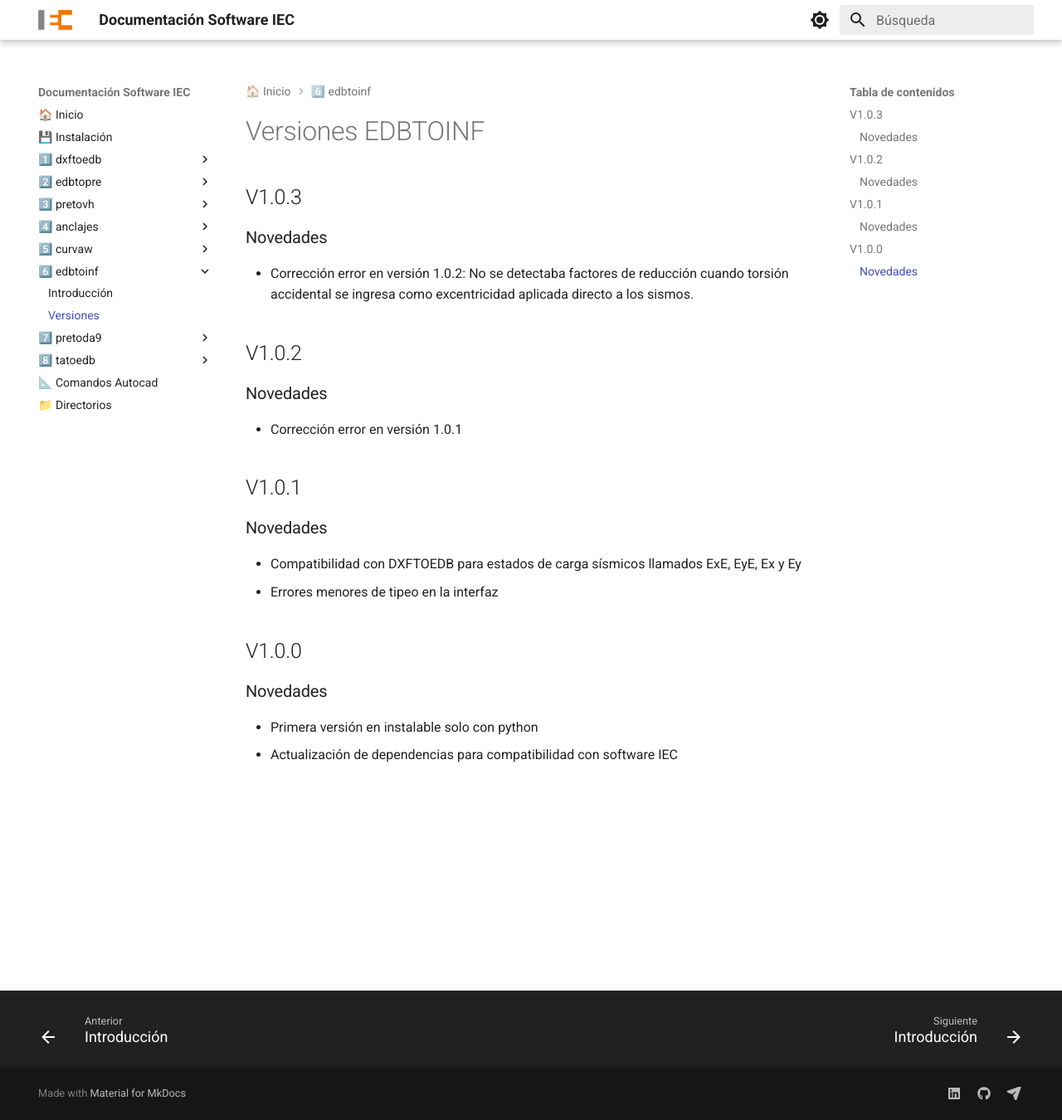
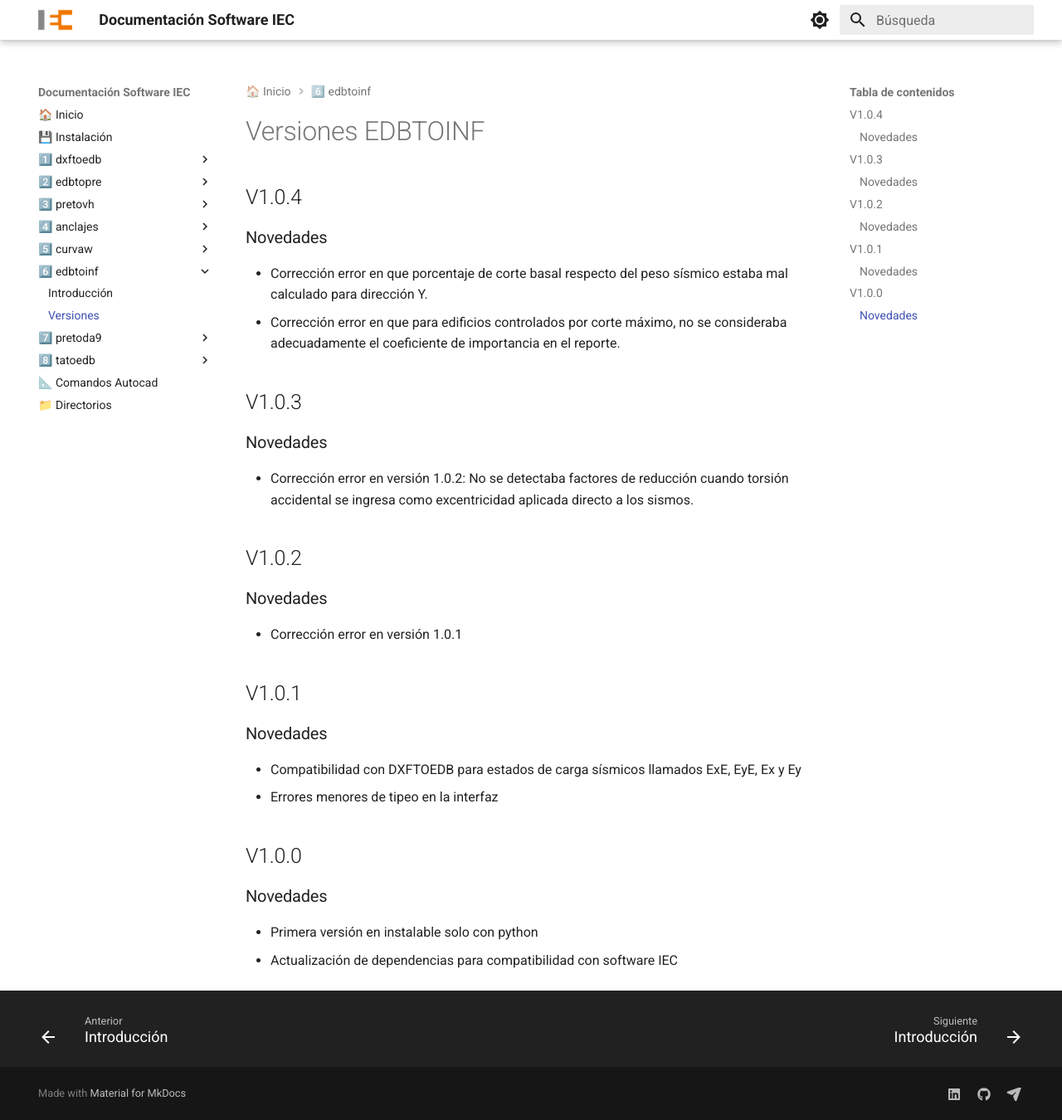
Before and after one commit to iec-ingenieria/documentacion, an MkDocs documentation site: the page built from docs/edbtoinf/versiones.md, in a window 1280 px wide and 1350 px high. Shown: the whole window at 83% size. Built offline with MkDocs 1.6.1 and Material for MkDocs 9.7.7, drawn with Linux system fonts in a browser that asks for light colours.

Commit message:
edbtoinf 1.0.4

```diff
--- a/docs/edbtoinf/versiones.md
+++ b/docs/edbtoinf/versiones.md
@@ -1,4 +1,11 @@
 # Versiones EDBTOINF
+
+## V1.0.4
+
+### Novedades
+
+- Corrección error en que porcentaje de corte basal respecto del peso sísmico estaba mal calculado para dirección Y.
+- Corrección error en que para edificios controlados por corte máximo, no se consideraba adecuadamente el coeficiente de importancia en el reporte.
 
 ## V1.0.3
 
```
